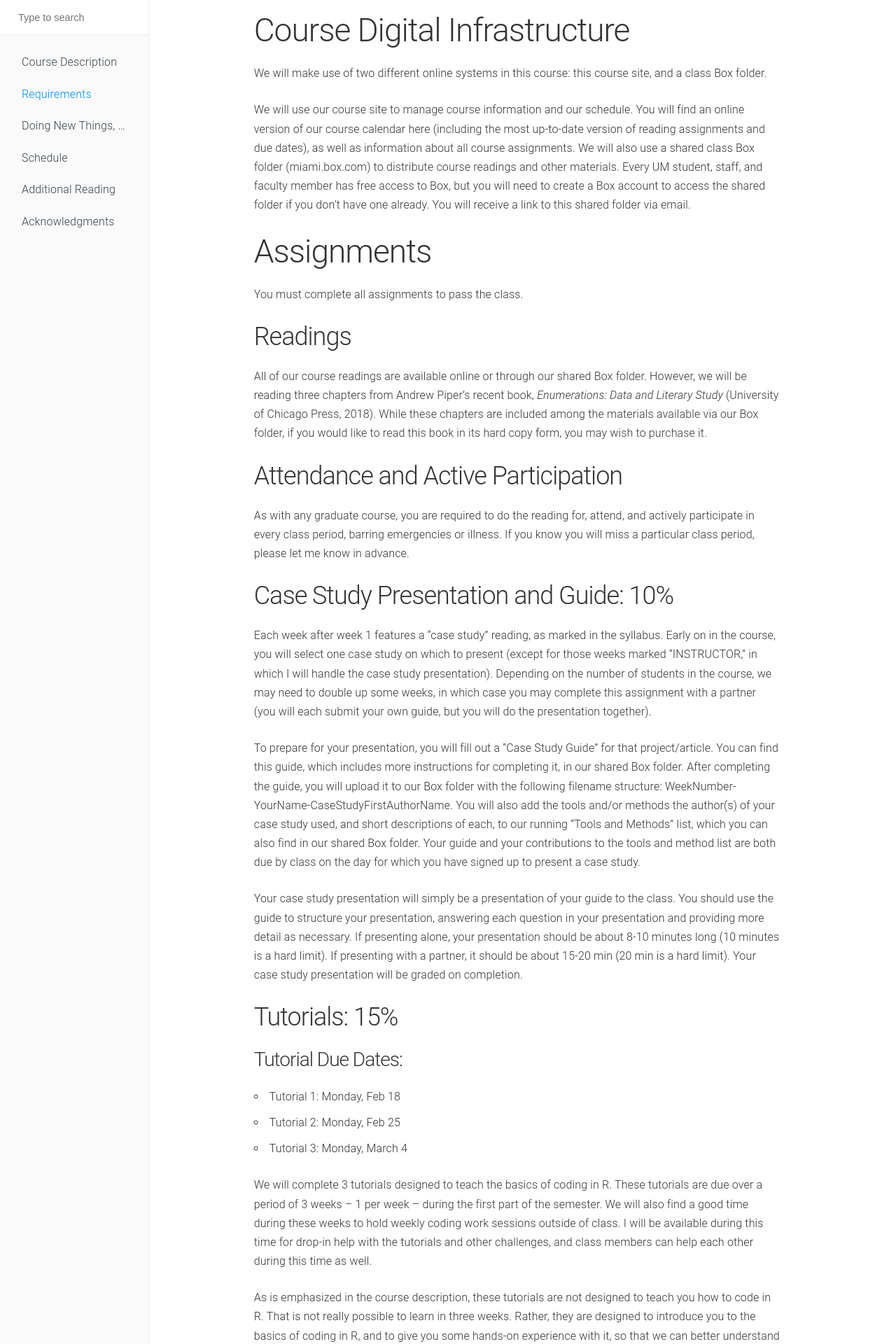
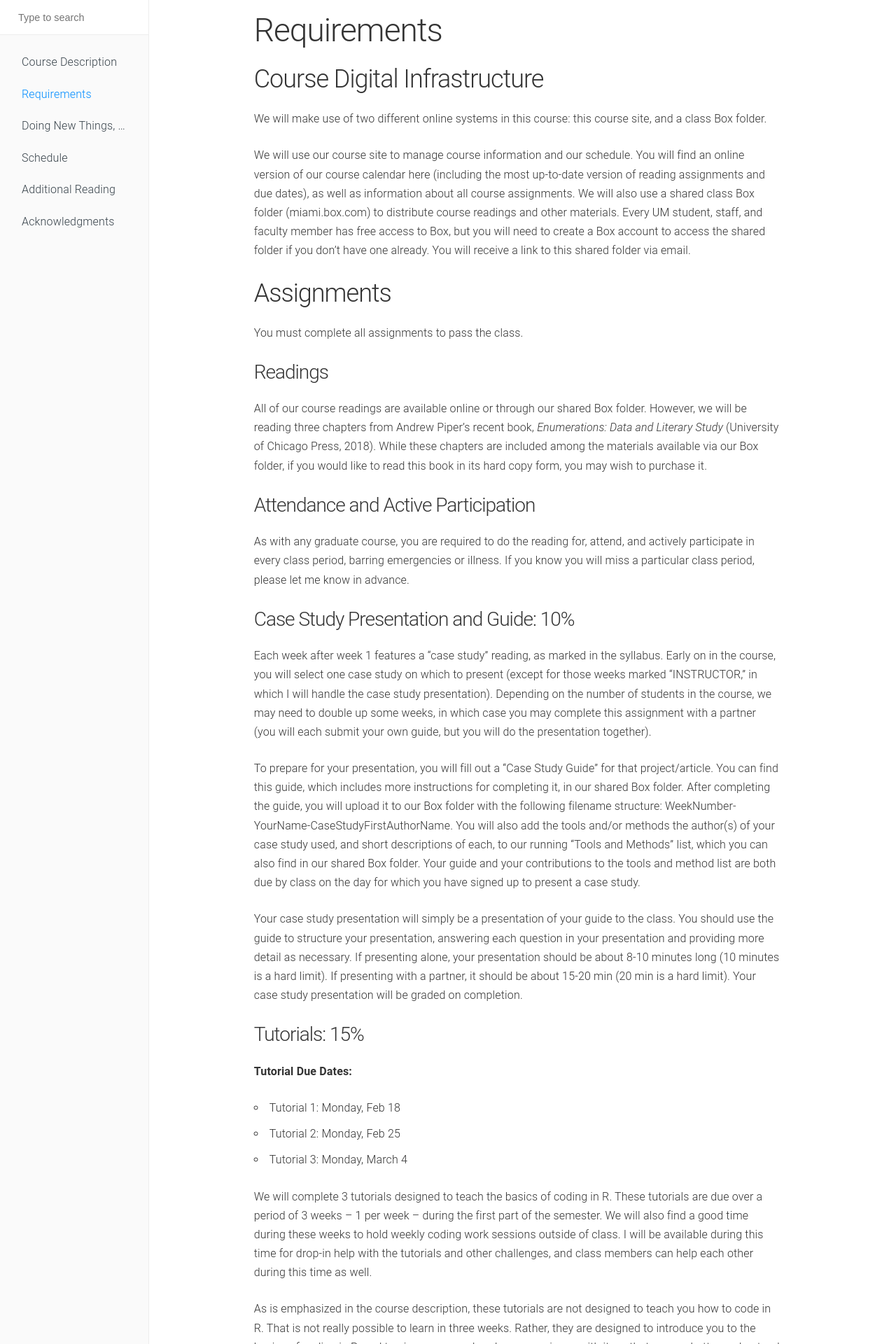
Before and after one commit to lcthomas/eng682s19, a Jekyll site: the page built from requirements.md, in a window 1280 px wide. Shown: the top 1920 px of the page at 70% size. Built offline with Jekyll 4.4.1, drawn with Linux system fonts in a browser that asks for light colours.

Commit message:
Added title and changed headings

```diff
--- a/requirements.md
+++ b/requirements.md
@@ -3,30 +3,30 @@ layout: page
 title: Requirements
 navigation: 2
 ---
-
-# Course Digital Infrastructure
+# Requirements
+## Course Digital Infrastructure
 We will make use of two different online systems in this course: this course site, and a class Box folder.
 
 We will use our course site to manage course information and our schedule. You will find an online version of our course calendar here (including the most up-to-date version of reading assignments and due dates), as well as information about all course assignments. We will also use a shared class Box folder (miami.box.com) to distribute course readings and other materials. Every UM student, staff, and faculty member has free access to Box, but you will need to create a Box account to access the shared folder if you don't have one already. You will receive a link to this shared folder via email.
 
-# Assignments
+## Assignments
 You must complete all assignments to pass the class.
 
-## Readings
+### Readings
 All of our course readings are available online or through our shared Box folder. However, we will be reading three chapters from Andrew Piper's recent book, _Enumerations: Data and Literary Study_ (University of Chicago Press, 2018). While these chapters are included among the materials available via our Box folder, if you would like to read this book in its hard copy form, you may wish to purchase it.
 
-## Attendance and Active Participation
+### Attendance and Active Participation
 As with any graduate course, you are required to do the reading for, attend, and actively participate in every class period, barring emergencies or illness. If you know you will miss a particular class period, please let me know in advance.
 
-## Case Study Presentation and Guide: 10%
+### Case Study Presentation and Guide: 10%
 Each week after week 1 features a "case study" reading, as marked in the syllabus. Early on in the course, you will select one case study on which to present (except for those weeks marked "INSTRUCTOR," in which I will handle the case study presentation). Depending on the number of students in the course, we may need to double up some weeks, in which case you may complete this assignment with a partner (you will each submit your own guide, but you will do the presentation together).
 
 To prepare for your presentation, you will fill out a "Case Study Guide" for that project/article. You can find this guide, which includes more instructions for completing it, in our shared Box folder. After completing the guide, you will upload it to our Box folder with the following filename structure: WeekNumber-YourName-CaseStudyFirstAuthorName. You will also add the tools and/or methods the author(s) of your case study used, and short descriptions of each, to our running "Tools and Methods" list, which you can also find in our shared Box folder. Your guide and your contributions to the tools and method list are both due by class on the day for which you have signed up to present a case study.
 
 Your case study presentation will simply be a presentation of your guide to the class. You should use the guide to structure your presentation, answering each question in your presentation and providing more detail as necessary. If presenting alone, your presentation should be about 8-10 minutes long (10 minutes is a hard limit). If presenting with a partner, it should be about 15-20 min (20 min is a hard limit). Your case study presentation will be graded on completion.
 
-## Tutorials: 15%
-### Tutorial Due Dates:
+### Tutorials: 15%
+**Tutorial Due Dates:**
 * Tutorial 1: Monday, Feb 18
 * Tutorial 2: Monday, Feb 25
 * Tutorial 3: Monday, March 4
@@ -37,8 +37,8 @@ As is emphasized in the course description, these tutorials are not designed to
 
 You will complete these tutorials as [R Markdown notebooks](https://bookdown.org/yihui/rmarkdown/notebook.html), and you will submit them to our shared Box drive by class each day they are due. We will discuss all of the tutorials in class on Monday, March 4. Your tutorials will be graded on completion.
 
-## Data Set Analysis: 30%
-### Due:
+### Data Set Analysis: 30%
+**Due:**
 * You should choose your data set by Monday, Feb 11. Email me with your choice by class, including a citation of the article/project/repository it comes from (option 1 below), or a description of the hypothetical data set you are creating (option 2).
 * Analysis paper due Friday, March 8. Email me your paper and your data set, or portions of it (or links to it), by class.
 
@@ -52,8 +52,8 @@ You can go about selecting your data set in one of two ways:
 
 No matter the option you choose, you should be able to access or collect at least some portion of your chosen data set yourself so that you can get a sense of what the data looks like.
 
-## Final Paper: 45%
-### Due:
+### Final Paper: 45%
+**Due:**
 * Abstract: Monday, April 1. Email to me by class.
 * Annotated bibliography: Monday, April 15. Email to me by class.
 * Final paper: Friday, May 3. Email to me.
```
